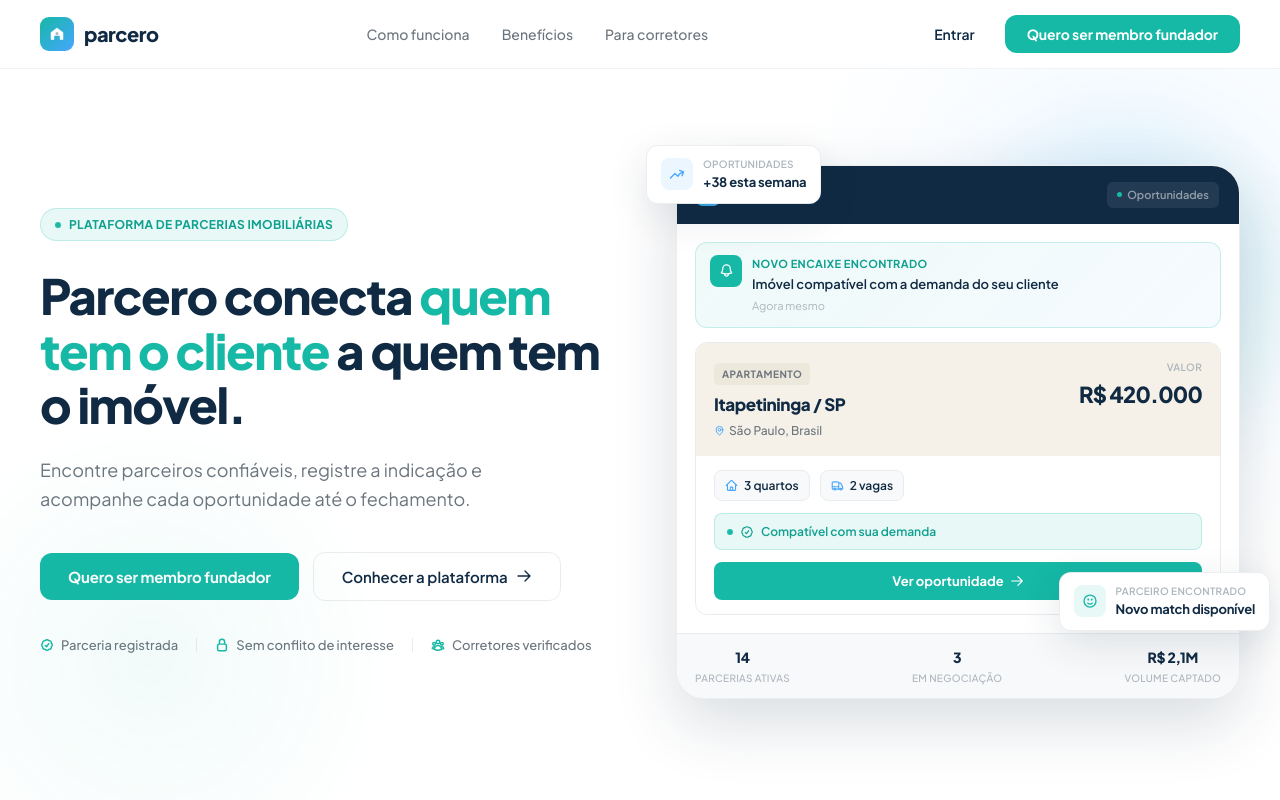
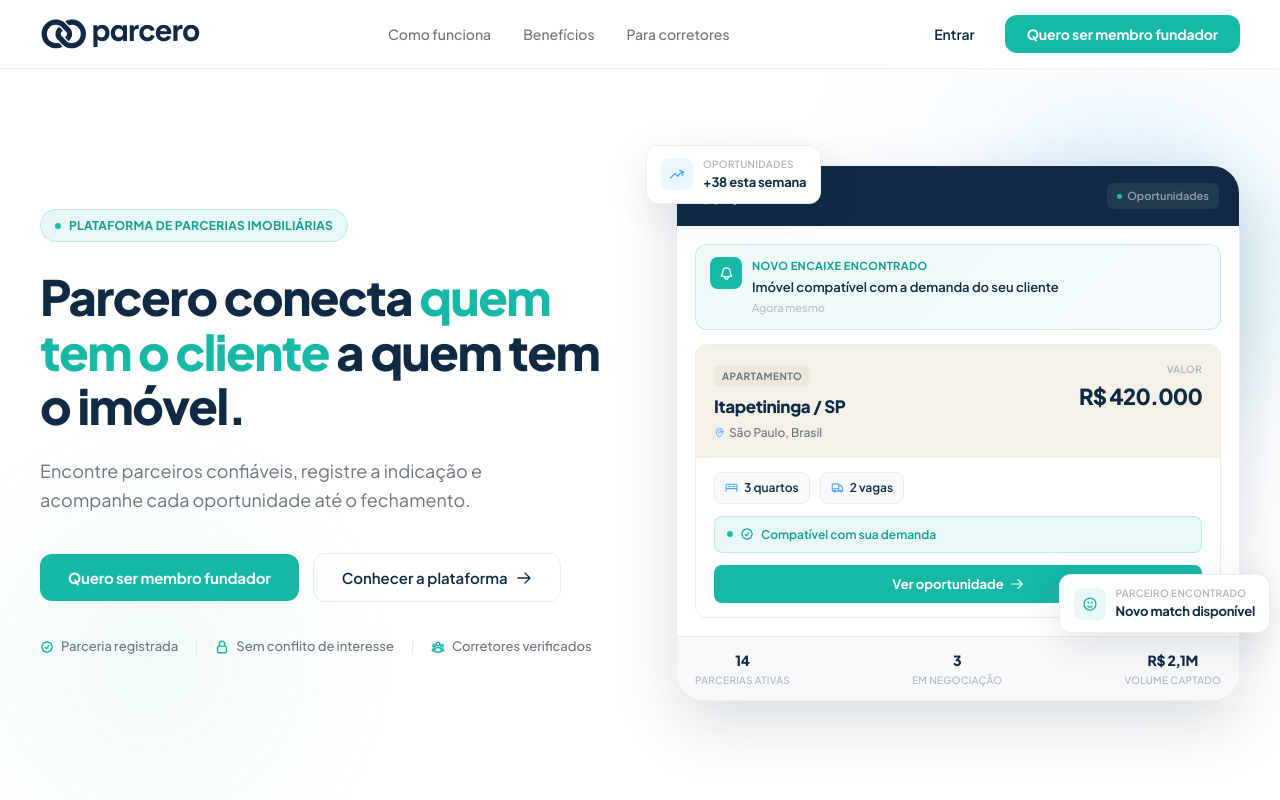
Before and after one commit to devbrasil01-sketch/parcero, a plain HTML site: page index.html in a window 1280 px wide. Shown: the top 800 px of the page. Drawn offline with Linux system fonts and the light colour scheme.

Commit message:
feat(branding): atualizacao oficial da identidade visual do Parcero (SVGs vetoriais, tokens e favicon)

```diff
--- a/index.html
+++ b/index.html
@@ -6,9 +6,11 @@
   <title>Parcero — Parcerias Imobiliárias entre Corretores</title>
   <meta name="description" content="Parcero conecta corretores que têm clientes a corretores que têm imóveis. Registre a indicação, acompanhe a parceria e feche mais negócios com segurança." />
   <meta name="keywords" content="parceria imobiliária, corretor, proptech, imóveis, indicação, plataforma" />
+  <link rel="icon" type="image/svg+xml" href="/favicon.svg" />
+  <link rel="alternate icon" href="/public/favicon.svg" />
   <link rel="preconnect" href="https://fonts.googleapis.com" />
   <link rel="preconnect" href="https://fonts.gstatic.com" crossorigin />
-  <link href="https://fonts.googleapis.com/css2?family=Plus+Jakarta+Sans:ital,wght@0,300;0,400;0,500;0,600;0,700;0,800;1,400&display=swap" rel="stylesheet" />
+  <link href="https://fonts.googleapis.com/css2?family=Plus+Jakarta+Sans:ital,wght@0,300;0,400;0,500;0,600;0,700;0,800;1,400&family=Manrope:wght@400;600;700;800&display=swap" rel="stylesheet" />
   <style>
     :root {
       --navy:      #102A43;
@@ -62,16 +64,12 @@
       display: flex; align-items: center; justify-content: space-between; gap: 32px;
     }
     .navbar__logo {
-      display: flex; align-items: center; gap: 10px; flex-shrink: 0;
+      display: flex; align-items: center; flex-shrink: 0; text-decoration: none;
     }
-    .logo-mark {
-      width: 34px; height: 34px;
-      background: linear-gradient(135deg, var(--teal) 0%, var(--sky) 100%);
-      border-radius: 9px;
-      display: flex; align-items: center; justify-content: center;
+    .navbar__logo-img {
+      height: 32px; width: auto; max-height: 34px; min-height: 30px;
+      display: block; object-fit: contain;
     }
-    .logo-mark svg { width: 18px; height: 18px; }
-    .logo-wordmark { font-size: 20px; font-weight: 800; color: var(--navy); letter-spacing: -.5px; }
     .navbar__nav { display: flex; align-items: center; gap: 4px; list-style: none; }
     .navbar__nav a {
       font-size: 14px; font-weight: 500; color: var(--gray-4);
@@ -190,14 +188,8 @@
       display: flex; align-items: center; justify-content: space-between;
     }
     .panel-header-logo { display: flex; align-items: center; gap: 8px; }
-    .panel-header-mark {
-      width: 22px; height: 22px;
-      background: linear-gradient(135deg, var(--teal), var(--sky));
-      border-radius: 5px;
-      display: flex; align-items: center; justify-content: center;
-    }
-    .panel-header-mark svg { width: 12px; height: 12px; }
-    .panel-header-name { font-size: 13px; font-weight: 700; color: var(--white); letter-spacing: -.2px; }
+    .panel-header-icon { width: 28px; height: 28px; object-fit: contain; display: block; flex-shrink: 0; }
+    .panel-header-name { font-size: 14px; font-weight: 700; color: var(--white); letter-spacing: -.3px; }
     .panel-tab {
       font-size: 11px; font-weight: 600; color: rgba(255,255,255,.5);
       background: rgba(255,255,255,.08); padding: 4px 10px; border-radius: 6px;
@@ -423,14 +415,11 @@
       display: flex; justify-content: space-between; align-items: flex-start; gap: 48px;
       padding-bottom: 44px; border-bottom: 1px solid rgba(255,255,255,.07);
     }
-    .footer-logo { display: flex; align-items: center; gap: 10px; margin-bottom: 12px; }
-    .footer-logo-mark {
-      width: 30px; height: 30px;
-      background: linear-gradient(135deg, var(--teal), var(--sky));
-      border-radius: 7px; display: flex; align-items: center; justify-content: center;
+    .footer-logo { display: flex; align-items: center; margin-bottom: 16px; }
+    .footer__logo-img {
+      height: 32px; width: auto; max-height: 34px; min-height: 30px;
+      display: block; object-fit: contain;
     }
-    .footer-logo-mark svg { width: 15px; height: 15px; }
-    .footer-logo-name { font-size: 18px; font-weight: 800; color: var(--white); letter-spacing: -.4px; }
     .footer-tagline { font-size: 13px; color: rgba(255,255,255,.4); max-width: 250px; line-height: 1.6; }
     .footer__links { display: flex; gap: 56px; }
     .footer-col-title { font-size: 11px; font-weight: 700; letter-spacing: .5px; text-transform: uppercase; color: rgba(255,255,255,.3); margin-bottom: 14px; }
@@ -461,14 +450,8 @@
 <!-- NAVBAR -->
 <header class="navbar" id="navbar">
   <div class="navbar__inner">
-    <a href="#" class="navbar__logo" id="nav-logo">
-      <div class="logo-mark">
-        <svg viewBox="0 0 18 18" fill="none">
-          <path d="M9 3L15 7.5V14.5H12V10.5H6V14.5H3V7.5L9 3Z" fill="white" stroke="white" stroke-width=".5" stroke-linejoin="round"/>
-          <circle cx="9" cy="8.5" r="1.5" fill="rgba(16,42,67,.35)"/>
-        </svg>
-      </div>
-      <span class="logo-wordmark">parcero</span>
+    <a href="#" class="navbar__logo" id="nav-logo" aria-label="Parcero">
+      <img src="/logo-parcero-navy.svg" alt="Parcero — Plataforma de parcerias imobiliárias" height="32" class="navbar__logo-img" />
     </a>
     <ul class="navbar__nav" role="navigation" aria-label="Menu principal">
       <li><a href="#como-funciona" id="nav-link-como">Como funciona</a></li>
@@ -546,11 +529,7 @@
           <!-- Topbar -->
           <div class="panel-header">
             <div class="panel-header-logo">
-              <div class="panel-header-mark">
-                <svg viewBox="0 0 18 18" fill="none">
-                  <path d="M9 3L15 7.5V14.5H12V10.5H6V14.5H3V7.5L9 3Z" fill="white" stroke="white" stroke-width=".5" stroke-linejoin="round"/>
-                </svg>
-              </div>
+              <img src="/icon-parcero-white.svg" alt="Ícone Parcero" width="28" height="28" class="panel-header-icon" />
               <span class="panel-header-name">parcero</span>
             </div>
             <div class="panel-tab">Oportunidades</div>
@@ -593,7 +572,7 @@
               <div class="card-features">
                 <div class="feat-chip">
                   <svg xmlns="http://www.w3.org/2000/svg" fill="none" viewBox="0 0 24 24" stroke="currentColor" stroke-width="2">
-                    <path stroke-linecap="round" stroke-linejoin="round" d="M2.25 12l8.954-8.955c.44-.439 1.152-.439 1.591 0L21.75 12M4.5 9.75v10.125c0 .621.504 1.125 1.125 1.125H9.75v-4.875c0-.621.504-1.125 1.125-1.125h2.25c.621 0 1.125.504 1.125 1.125V21h4.125c.621 0 1.125-.504 1.125-1.125V9.75M8.25 21h8.25"/>
+                    <path stroke-linecap="round" stroke-linejoin="round" d="M2 19V8a2 2 0 0 1 2-2h16a2 2 0 0 1 2 2v11M2 14h20M6 10h4M14 10h4"/>
                   </svg>
                   3 quartos
                 </div>
@@ -758,12 +737,7 @@
     <div class="footer__top">
       <div>
         <div class="footer-logo">
-          <div class="footer-logo-mark">
-            <svg viewBox="0 0 18 18" fill="none">
-              <path d="M9 3L15 7.5V14.5H12V10.5H6V14.5H3V7.5L9 3Z" fill="white" stroke="white" stroke-width=".5" stroke-linejoin="round"/>
-            </svg>
-          </div>
-          <span class="footer-logo-name">parcero</span>
+          <img src="/logo-parcero-white.svg" alt="Parcero — Plataforma de parcerias imobiliárias" height="32" class="footer__logo-img" />
         </div>
         <p class="footer-tagline">A plataforma de parcerias imobiliárias para corretores brasileiros.</p>
       </div>
--- /dev/null
+++ b/public/tokens.css
@@ -0,0 +1,55 @@
+:root {
+  --color-navy: #102A43;
+  --color-teal: #16B8A6;
+  --color-sky: #46A6FF;
+  --color-sand: #F5F1E8;
+  --color-ink: #15202B;
+  --color-white: #FFFFFF;
+  --color-success: #20A66A;
+  --color-warning: #E9A23B;
+  --color-danger: #D74D4D;
+
+  --color-border: #D9E2EC;
+  --color-muted: #627D98;
+  --color-surface: #FFFFFF;
+  --color-surface-subtle: #F7FAFC;
+
+  --font-sans: "Manrope", "Plus Jakarta Sans", Arial, sans-serif;
+  --font-size-xs: 0.75rem;
+  --font-size-sm: 0.875rem;
+  --font-size-md: 1rem;
+  --font-size-lg: 1.125rem;
+  --font-size-xl: 1.5rem;
+  --font-size-2xl: 2rem;
+  --font-size-3xl: 3rem;
+
+  --radius-sm: 0.5rem;
+  --radius-md: 0.75rem;
+  --radius-lg: 1rem;
+  --radius-xl: 1.5rem;
+
+  --shadow-sm: 0 1px 3px rgb(16 42 67 / 0.08);
+  --shadow-md: 0 8px 24px rgb(16 42 67 / 0.12);
+
+  --space-1: 0.25rem;
+  --space-2: 0.5rem;
+  --space-3: 0.75rem;
+  --space-4: 1rem;
+  --space-6: 1.5rem;
+  --space-8: 2rem;
+  --space-12: 3rem;
+  --space-16: 4rem;
+}
+
+* { box-sizing: border-box; }
+
+html { font-family: var(--font-sans); color: var(--color-ink); }
+
+body {
+  margin: 0;
+  background: var(--color-surface-subtle);
+  color: var(--color-ink);
+  -webkit-font-smoothing: antialiased;
+}
+
+button, input, select, textarea { font: inherit; }
--- /dev/null
+++ b/tokens.css
@@ -0,0 +1,55 @@
+:root {
+  --color-navy: #102A43;
+  --color-teal: #16B8A6;
+  --color-sky: #46A6FF;
+  --color-sand: #F5F1E8;
+  --color-ink: #15202B;
+  --color-white: #FFFFFF;
+  --color-success: #20A66A;
+  --color-warning: #E9A23B;
+  --color-danger: #D74D4D;
+
+  --color-border: #D9E2EC;
+  --color-muted: #627D98;
+  --color-surface: #FFFFFF;
+  --color-surface-subtle: #F7FAFC;
+
+  --font-sans: "Manrope", "Plus Jakarta Sans", Arial, sans-serif;
+  --font-size-xs: 0.75rem;
+  --font-size-sm: 0.875rem;
+  --font-size-md: 1rem;
+  --font-size-lg: 1.125rem;
+  --font-size-xl: 1.5rem;
+  --font-size-2xl: 2rem;
+  --font-size-3xl: 3rem;
+
+  --radius-sm: 0.5rem;
+  --radius-md: 0.75rem;
+  --radius-lg: 1rem;
+  --radius-xl: 1.5rem;
+
+  --shadow-sm: 0 1px 3px rgb(16 42 67 / 0.08);
+  --shadow-md: 0 8px 24px rgb(16 42 67 / 0.12);
+
+  --space-1: 0.25rem;
+  --space-2: 0.5rem;
+  --space-3: 0.75rem;
+  --space-4: 1rem;
+  --space-6: 1.5rem;
+  --space-8: 2rem;
+  --space-12: 3rem;
+  --space-16: 4rem;
+}
+
+* { box-sizing: border-box; }
+
+html { font-family: var(--font-sans); color: var(--color-ink); }
+
+body {
+  margin: 0;
+  background: var(--color-surface-subtle);
+  color: var(--color-ink);
+  -webkit-font-smoothing: antialiased;
+}
+
+button, input, select, textarea { font: inherit; }
```
Also changed, not shown: favicon.svg (added), icon-parcero-navy.svg (added), icon-parcero-white.svg (added), logo-parcero-navy.svg (added), logo-parcero-white.svg (added), public/favicon.svg (added), public/icon-parcero-navy.svg (added), public/icon-parcero-white.svg (added), public/logo-parcero-navy.svg (added), public/logo-parcero-white.svg (added), 1 other file.
